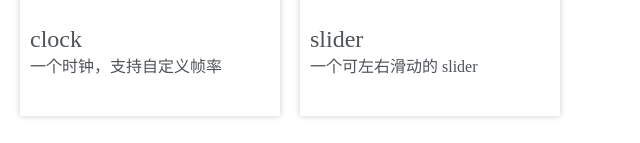
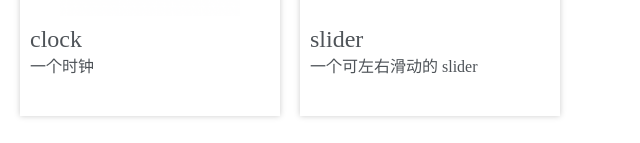
Before and after one commit to hsiaofongw/components-showcase, a Next.js app: page / in a window 1280 px wide. Shown: the part 164-307 px from the top of the page, without its empty margins (0-640 px from the left). Built offline with nearby package versions, Linux system fonts and the light colour scheme.

Commit message:
更新说明

```diff
--- a/pages/index.tsx
+++ b/pages/index.tsx
@@ -18,7 +18,7 @@ function HomePage() {
       name: "clock",
       url: "/components/clock",
       imageSrc: "/images/real-clock.png",
-      description: "一个时钟，支持自定义帧率",
+      description: "一个时钟",
     },
     {
       id: 1,
```
